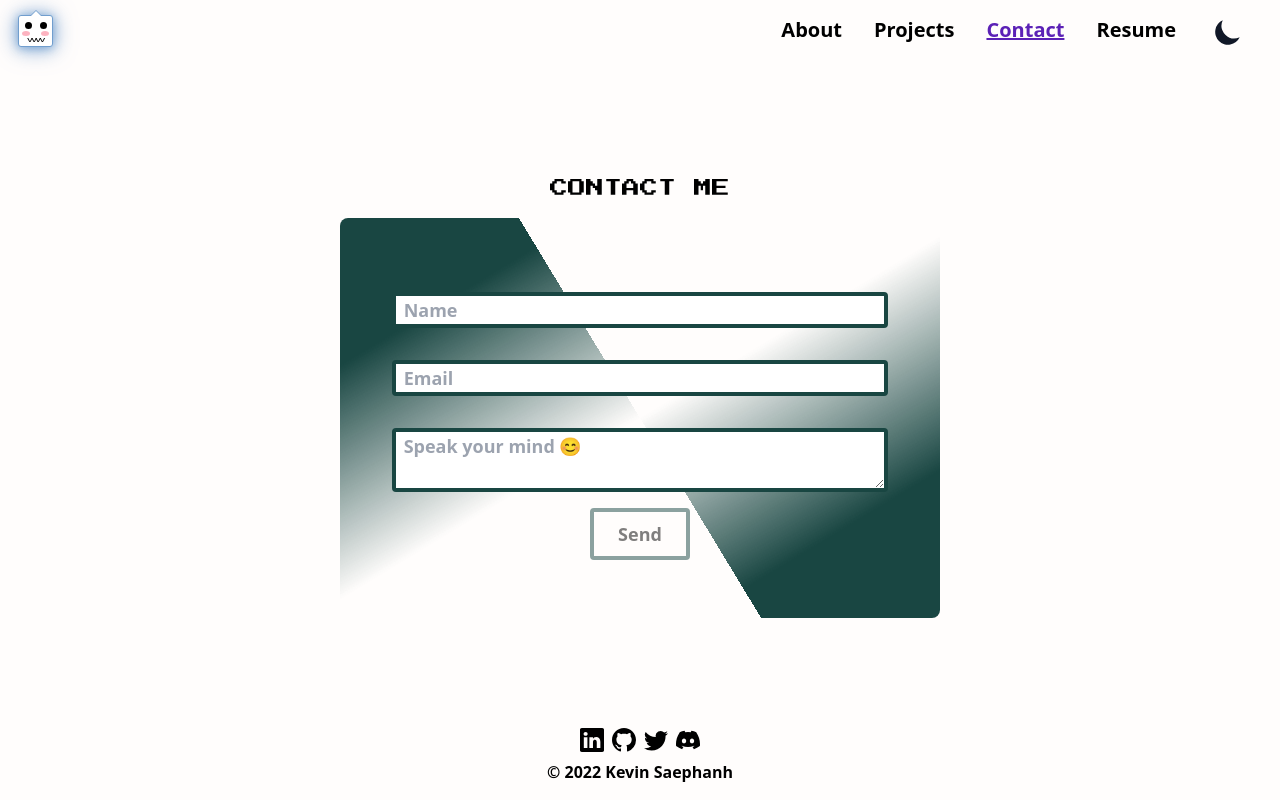
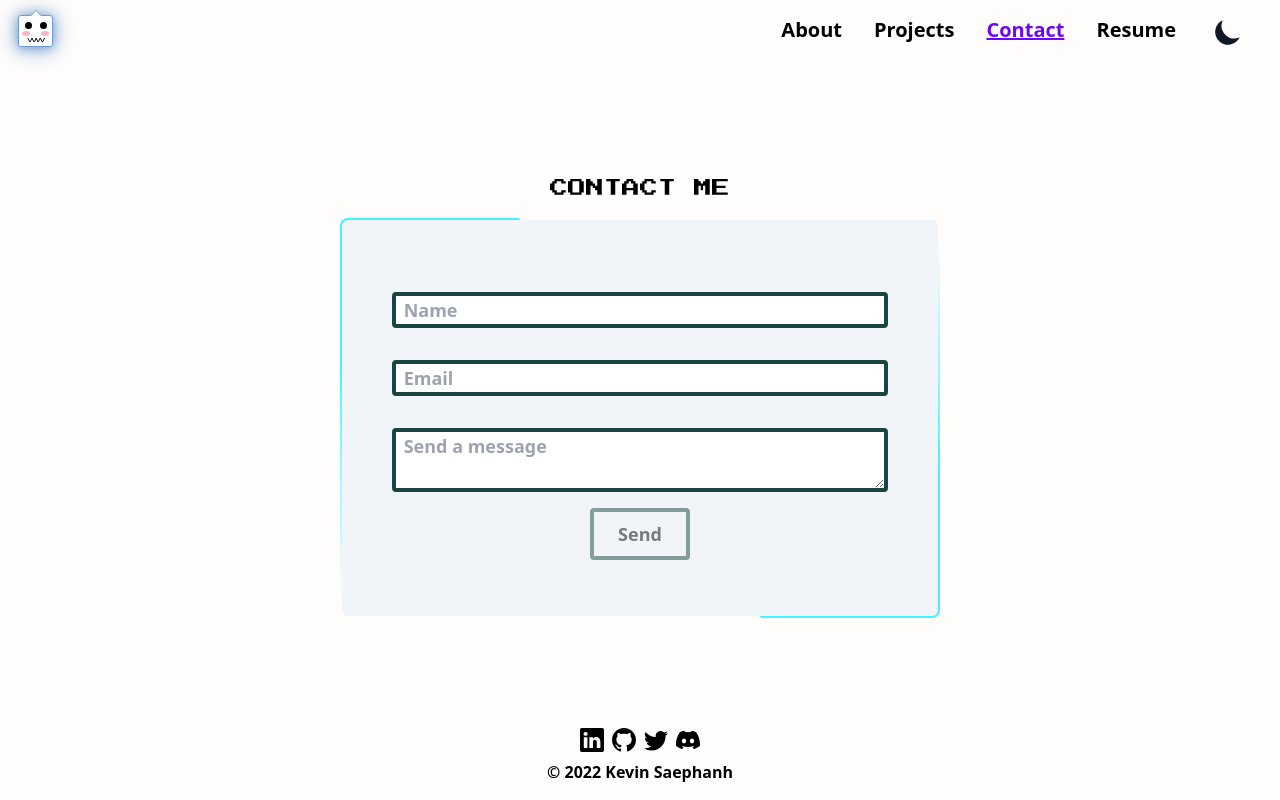
Before and after one commit to KevinSaephanh/portfolio, a Next.js app: page /contact in a window 1280 px wide. Built offline with nearby package versions, Linux system fonts and the light colour scheme.

Commit message:
Update theme styles

```diff
--- a/src/pages/contact.tsx
+++ b/src/pages/contact.tsx
@@ -37,7 +37,7 @@ const Contact: NextPage = () => {
         email: '',
         message: '',
       };
-      setSubmitMessage('Message sent successfully 🦖');
+      setSubmitMessage('Message sent successfully');
     } else {
       setSubmitMessage('Message could not be sent');
     }
@@ -77,7 +77,7 @@ const Contact: NextPage = () => {
           <TextArea
             type='text'
             name='message'
-            placeholder='Speak your mind 😊'
+            placeholder='Send a message'
             label='Message'
             minLength={5}
             maxLength={300}
--- a/src/styles/globals.scss
+++ b/src/styles/globals.scss
@@ -5,6 +5,10 @@
 @import url('https://fonts.googleapis.com/css2?family=Press+Start+2P&display=swap');
 
 @layer components {
+  .light {
+    background-color: #fffdfc;
+  }
+
   .flex-center {
     @apply flex items-center justify-center;
   }
@@ -44,11 +48,17 @@
   }
 
   .highlight {
-    @apply text-violet-800 dark:text-teal-400 border-violet-800 dark:border-teal-400;
+    @apply dark:text-teal-400 dark:border-teal-400;
+    color: #6e07f3;
+    border-color: #6e07f3;
   }
 
   .active-link {
     @apply highlight underline;
+  }
+
+  .contact-form {
+    @apply bg-slate-100 dark:bg-neutral-900;
   }
 
   h2,
@@ -71,10 +81,6 @@
       opacity: 0.5;
     }
   }
-}
-
-.light {
-  background-color: #fffdfc;
 }
 
 .scrollbar::-webkit-scrollbar {
@@ -108,7 +114,7 @@
     width: 600px;
     max-width: 95vw;
     height: 400px;
-    background: linear-gradient(0deg, transparent, #194642, #194642);
+    background: linear-gradient(0deg, transparent, #45f3ff, #45f3ff);
     transform-origin: bottom right;
     animation: animate 6s linear infinite;
   }
@@ -121,7 +127,7 @@
     width: 600px;
     max-width: 95vw;
     height: 400px;
-    background: linear-gradient(0deg, transparent, #194642, #194642);
+    background: linear-gradient(0deg, transparent, #45f3ff, #45f3ff);
     transform-origin: bottom right;
     animation: animate 6s linear infinite;
     animation-delay: -3s;
```
